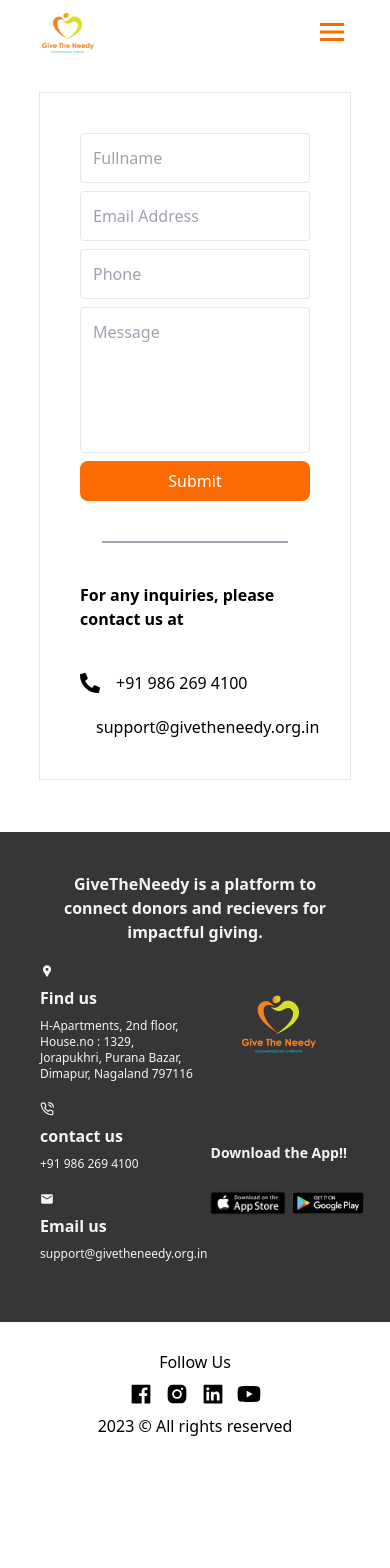
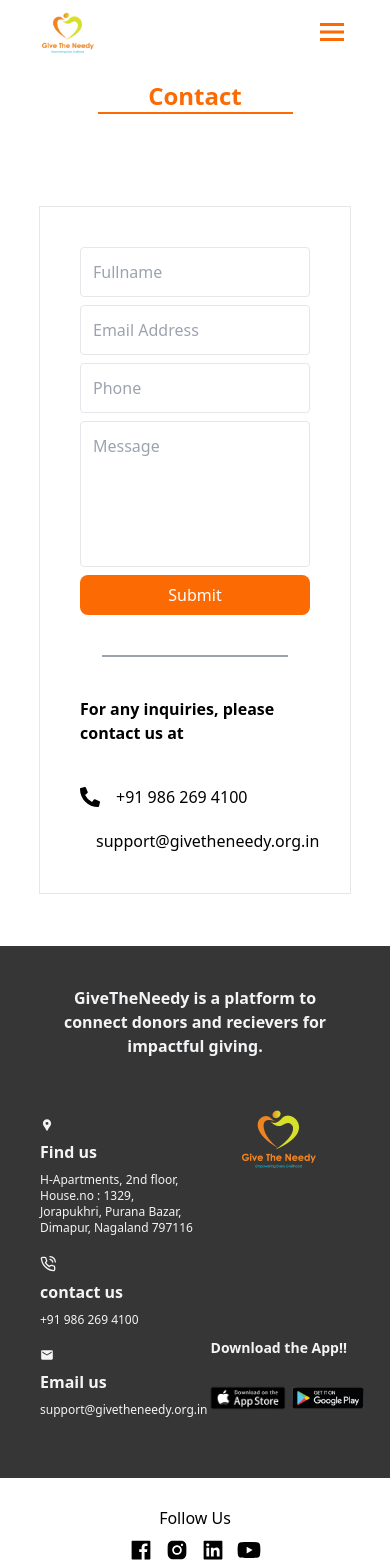
Before and after one commit to kumghato/GiveTheNeedy, a React (Create React App) app: page /contact in a window 390 px wide. Shown: the top 1568 px of the page. Before the commit the page ends 1466 px from the top, so only its background shows below. Built offline with nearby package versions, Linux system fonts and the light colour scheme.

Commit message:
second commit

```diff
--- a/src/App.css
+++ b/src/App.css
@@ -18,3 +18,7 @@
     text-decoration: overline;
     /* color: var(--primaryColor); */
 }
+
+.nav {
+    transition: .3s, ease-in-out;
+}
--- a/src/Components/Contact.jsx
+++ b/src/Components/Contact.jsx
@@ -6,7 +6,11 @@
 const Contact = () => {
     return (
         <>
-            <div className='container flex mt-20 mb-10'>
+            <div className='mt-20'>
+                <h1 className='text-[#fc6a03] text-2xl sm:text-[3rem] font-bold text-center'>Contact</h1>
+                <hr className='w-1/2 sm:mt-5 m-auto border-[var(--primaryColor)] border' />
+            </div>
+            <div className='container flex mt-20 mb-10 m-auto'>
                 <div className='border my-3 lg:flex m-auto w-[80%]'>
                     <div className='lg:w-1/2'>
                         <form className='flex flex-col p-10 gap-2'>
--- a/src/Components/Footer.jsx
+++ b/src/Components/Footer.jsx
@@ -13,10 +13,9 @@
 const Footer = () => {
   return (
     <footer className=''>
-
       <div className='bg-[var(--secondaryColor)] px-10 py-10 text-gray-100'>
         <div className='text-center'>
-          <h3 className='font-bold sm:text-[1.5rem] m-auto'>GiveTheNeedy is a platform to connect donors and recievers for impactful giving.</h3>
+          <h3 className='font-bold sm:text-[1.5rem] m-auto mb-10'>GiveTheNeedy is a platform to connect donors and recievers for impactful giving.</h3>
         </div>
         <div className='flex'>
           <div className='sm:w-[40%] '>
@@ -26,7 +25,7 @@
               <p className='text-xs sm:text-base'>H-Apartments, 2nd floor,<p>House.no : 1329,</p>  Jorapukhri, Purana Bazar, <p>Dimapur, Nagaland 797116</p></p>
             </div>
             <div className='my-5'>
-              <FiPhoneCall className='text-sm sm:text-2xl' />
+              <FiPhoneCall className='text-1 sm:text-2xl' />
               <h4 className='font-bold leading-10'>contact us</h4>
               <p className='text-xs sm:text-base'>+91 986 269 4100</p>
             </div>
@@ -36,18 +35,17 @@
               <p className='text-xs sm:text-base'>support@givetheneedy.org.in</p>
             </div>
           </div>
-          <div className='m-auto'>
+          <div className='ms-auto md:me-20'>
             <img src={logo} alt='logo' className='m-auto w-20 sm:w-40' />
-            <h4 className='font-bold text-center mt-20 text-sm'>Download the App!!</h4>
+            <h4 className='font-bold text-center mt-40 text-sm'>Download the App!!</h4>
             <div className='flex items-center h-20'>
               <img className='object-cover w-20 sm:w-40 cursor-pointer' src={AppStore} alt='logo' />
               <img className='object-cover w-20 sm:w-40 cursor-pointer' src={playstore} alt='logo' />
             </div>
-
-
           </div>
         </div>
       </div>
+
       <div className='text-center p-5'>
         <div className='m-auto'>
           <h4 className=' leading-10'>Follow Us</h4>
@@ -56,9 +54,6 @@
             <a href=""><AiFillInstagram /></a>
             <a href=""><AiFillLinkedin /></a>
             <a href=""><FaYoutube /></a>
-
-
-
           </div>
         </div>
         <p className=' leading-10'> {new Date().getFullYear()} &copy; All rights reserved</p>
--- a/src/Components/Gallery.jsx
+++ b/src/Components/Gallery.jsx
@@ -27,8 +27,8 @@
                         {cards.map((item) => {
                             return (
                                 <div className='box-shadow p-5 rounded-lg text-center pb-20'>
-                                    <h1 className='text-xl sm:text-4xl font-bold'>{item.title}</h1>
-                                    <img src={logo} alt="logo" className='m-auto mb-10' />
+                                    <h1 className='text-xl sm:text-4xl font-bold text-[var(--primaryColor)]'>{item.title}</h1>
+                                    <img src={logo} alt="logo" className='m-auto my-10' />
                                     <Link to={"/video-gallery"}
                                         className='bg-[var(--primaryColor)] px-4 py-2 text-white rounded-lg mt-10 hover:bg-white hover:border-[var(--primaryColor)] hover:border hover:text-[var(--primaryColor)]'>
                                         {item.buttonText}
--- a/src/Components/Navbar.jsx
+++ b/src/Components/Navbar.jsx
@@ -1,8 +1,8 @@
-import React, { useEffect, useState } from 'react'
+import React, { useState } from 'react'
 import logo from '../Assets/Images/logo.png'
 import { NavLink } from 'react-router-dom'
 import { BiMenu, BiX } from 'react-icons/bi'
-import AOS from 'aos'
+
 
 const Navbar = () => {
     const [isOpen, isSetOpen] = useState(false);
@@ -11,14 +11,9 @@
         isSetOpen(!isOpen)
     }
 
-    useEffect(() => {
-        AOS.init();
-    }, []);
-
     const Navlinks = () => {
         return (
             <>
-
                 <NavLink to={"/"}><a className='hover:overline' onClick={() => isSetOpen(false)}>HOME</a></NavLink>
                 <NavLink to={"/about_us"}><a className='hover:overline' onClick={() => isSetOpen(false)}>ABOUT US</a></NavLink>
                 <NavLink to={"/gallery"}><a className='hover:overline' onClick={() => isSetOpen(false)}>GALLERY</a></NavLink>
@@ -38,24 +33,26 @@
                 </div>
                 <div className="flex w-[75px] justify-end md:hidden ">
                     <button
-                        onClick={toggle}> <BiMenu className='text-4xl text-[var(--primaryColor)]' />
+                        onClick={toggle}>
+
+                        <BiMenu className='text-4xl text-[var(--primaryColor)]' />
                     </button>
                 </div>
             </nav>
 
-            {isOpen && (
-                <div data-aos="fade-left" data-aos-duration="650" className='flex justify-end absolute top-0 w-full'>
-                    <div className='flex z-30 px-3 py-2'>
-                        <button onClick={toggle}>
-                            <BiX className='text-4xl text-white' />
-                        </button>
-                    </div>
-                    <div className='fixed z-20 p-10 text-center gap-7 font-semibold h-screen text-white flex flex-col w-1/2 bg-[var(--primaryColor)]'>
-                        <Navlinks />
-                    </div>
+            {/*Nav for mobile  */}
+            <div className={`z-20 flex justify-end fixed top-0 w-full h-screen transition-all duration-500 ease-in ${isOpen ? "translate-x-0" : "translate-x-full"}`}>
+                <div className='flex z-30 px-3 py-2'>
+                    <button onClick={toggle} className='fixed right-5'>
+                        <BiX className='text-4xl text-white ' />
+                    </button>
                 </div>
+                <div className='p-10 text-center gap-7 font-semibold text-white flex flex-col w-1/2 bg-[var(--primaryColor)] '>
+                    <Navlinks />
+                </div>
+            </div>
 
-            )}
+
         </>
     )
 }
--- a/src/Components/VideoGallery.jsx
+++ b/src/Components/VideoGallery.jsx
@@ -40,15 +40,16 @@
                 <hr className='w-1/2 sm:mt-5 m-auto border-[var(--primaryColor)] border' />
             </div>
             <div className='container mt-20 w-[80%] m-auto mb-10'>
-                <div className='grid grid-cols-1 lg:grid-cols-3 gap-4'>
+                <div className='grid grid-cols-1 md:grid-cols-2 lg:grid-cols-3 gap-4'>
                     {Videos.map((item) => {
                         return (
-                            <div className='box-shadow p-5 rounded-xl m-auto'>
+                            <div className='box-shadow p-5 rounded-xl m-auto w-full'>
                                 <ReactPlayer
                                     controls={true}
                                     url={item.video}
-                                    width={350}
-                                    height={200}
+                                    width="100%"
+                                    height={300}
+
                                 />
                                 <h3 className='mt-4 font-semibold text-xl' >{item.title}</h3>
                             </div>
--- a/src/Components/WhyUs.jsx
+++ b/src/Components/WhyUs.jsx
@@ -37,7 +37,7 @@
                     <br />Your Extended hand to give cheerfully from your comfort!
                 </h1>
             </div>
-            <div className='grid grid-cols-1 md:grid-cols-2 lg:grid-cols-4 gap-2 mx-10 my-5'>
+            <div className='grid grid-cols-1 md:grid-cols-2 lg:grid-cols-4 gap-2 mx-5 lg:mx-10 my-5'>
                 {contents.map((item) => {
                     return (
                         <div className=' rounded-lg px-5 py-10 w-full lg:my-10 box-shadow cursor-default'>
```
